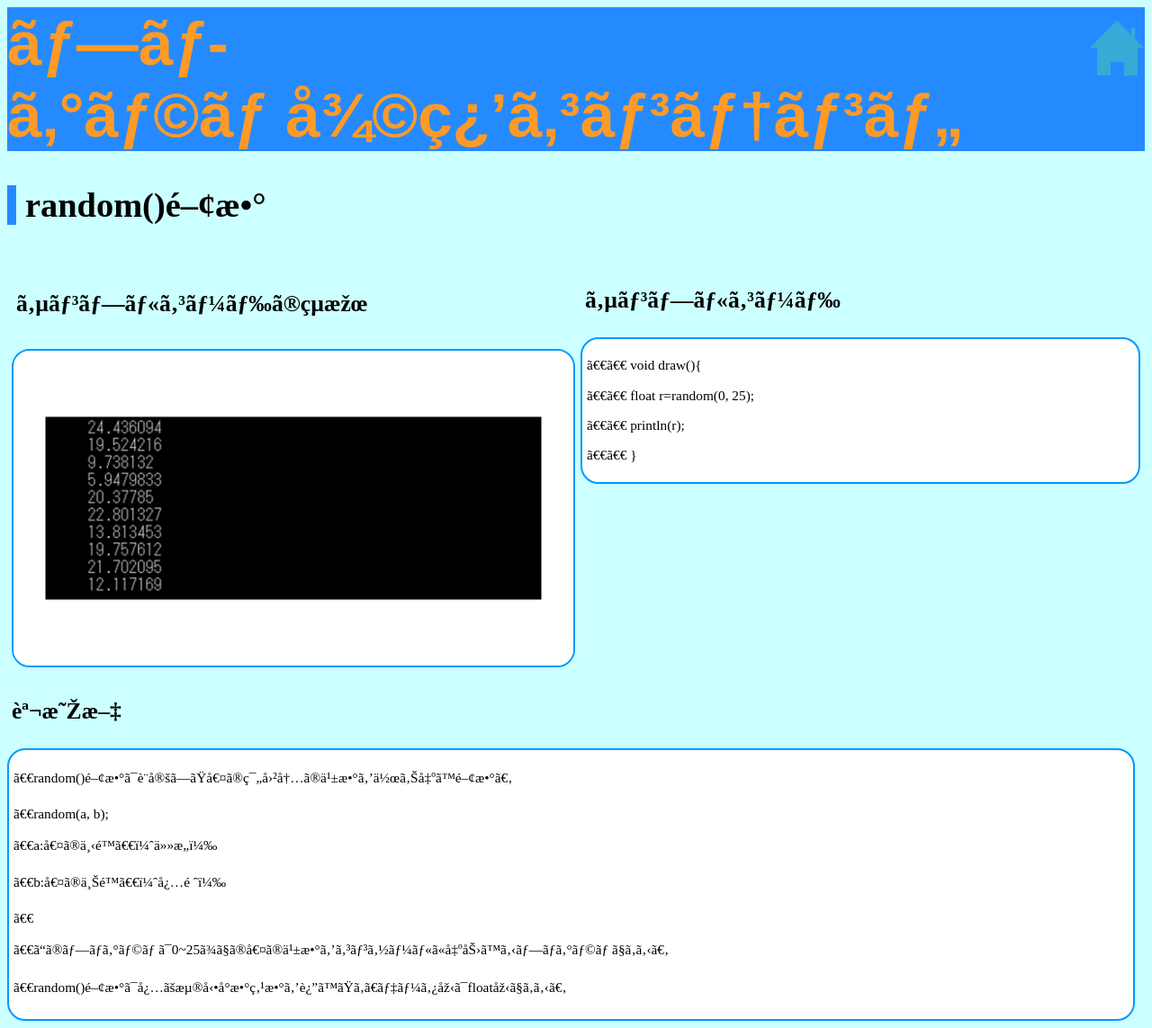
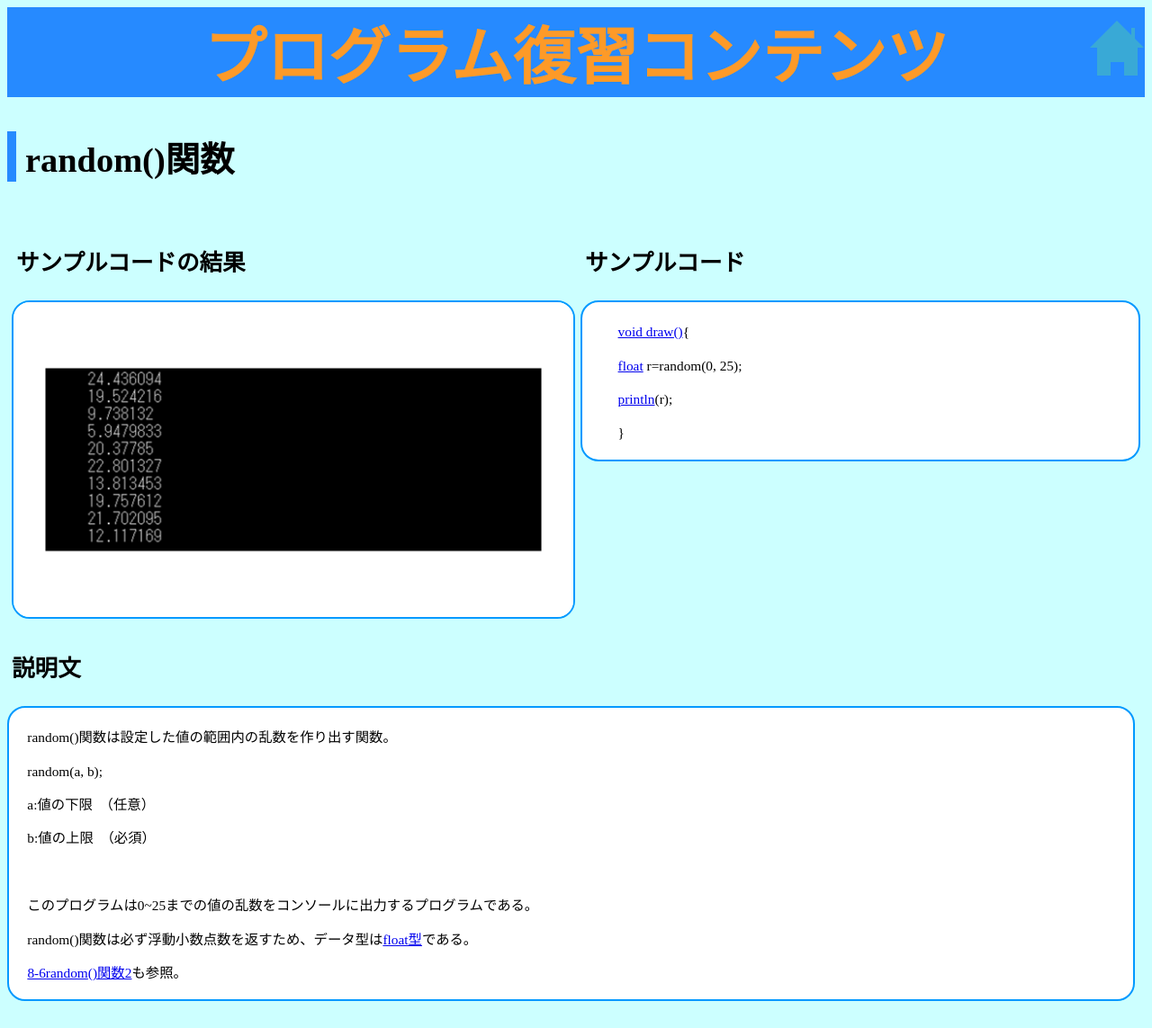
Before and after one commit to o-saringu/8-5, a plain HTML site: page index.html in a window 1280 px wide. Shown: the whole page at 90% size. After the commit the page ends 1121 px from the top, so only its background shows below. Drawn offline with Linux system fonts and the light colour scheme.

Commit message:
Update index.html

```diff
--- a/index.html
+++ b/index.html
@@ -1,7 +1,14 @@
 <!DOCTYPE html>
+<html lang="jp">
+
 <head>
-<meta charset="UTF=8">
-<link rel="stylesheet" href="style.css">
+  <meta charset="UTF-8">
+  <link rel="stylesheet" href="style.css">
+  <meta name="viewport" content="width=device-width, initial-scale=1.0">
+
+<link rel="preconnect" href="https://fonts.googleapis.com">
+<link rel="preconnect" href="https://fonts.gstatic.com" crossorigin>
+<link href="https://fonts.googleapis.com/css2?family=Bangers&family=M+PLUS+1p:wght@500&family=Oswald&display=swap" rel="stylesheet">
 </head>
 
 <body>
@@ -22,9 +29,9 @@
 	<div class="yoko1">
 	<div class="komidasi2"><p>サンプルコード</div>
 	<div class="code">
-		<p>　　	void draw(){
-		<p>　　	float r=random(0, 25);
-		<p>　　	println(r);
+		<p>　　	<a href="https://o-saringu.github.io/5-1/"target="_blank" rel="noopener noreferrer">void draw()</a>{
+		<p>　　	<a href="https://o-saringu.github.io/de-ta/"target="_blank" rel="noopener noreferrer" >float</a> r=random(0, 25);
+		<p>　　	<a href="https://o-saringu.github.io/printIn/"target="_blank" rel="noopener noreferrer" >println</a>(r);
 		<p>　　	}
 	</div>
 	</div>
@@ -39,7 +46,8 @@
 	<p>　b:値の上限　（必須）
 	<p>
 	<p>　このプログラムは0~25までの値の乱数をコンソールに出力するプログラムである。
-	<p>　random()関数は必ず浮動小数点数を返すため、データ型はfloat型である。
+	<p>　random()関数は必ず浮動小数点数を返すため、データ型は<a href="https://o-saringu.github.io/de-ta/"target="_blank" rel="noopener noreferrer" >float型</a>である。
+	<p>　<a href="https://o-saringu.github.io/8-6/"target="_blank" rel="noopener noreferrer" >8-6random()関数2</a>も参照。
 </div>
 
 </body>
```
